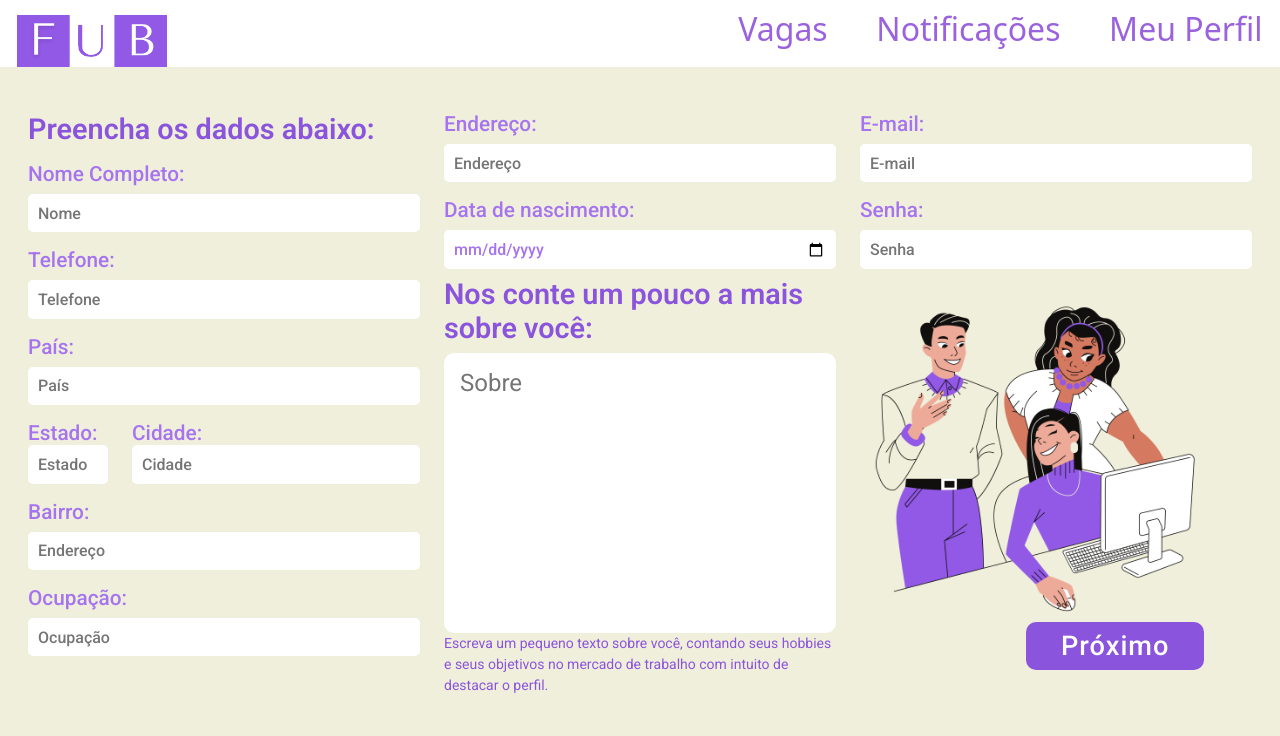
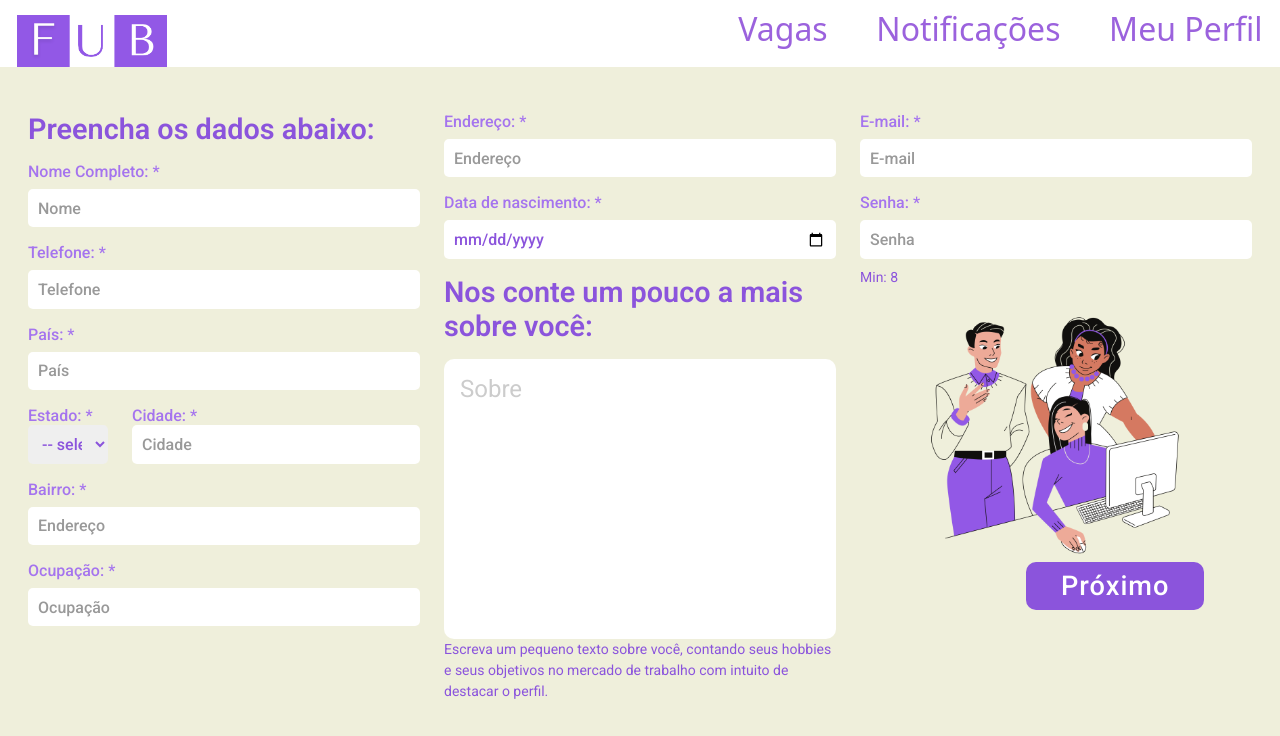
Before and after one commit to Mateus-Oliveira-Monteiro/fub-react, a React (Create React App) app: page /registrar in a window 1280 px wide. Shown: the top 736 px of the page. Built offline with nearby package versions, Linux system fonts and the light colour scheme.

Commit message:
Stylishing register page

```diff
--- a/src/Pages/Login/index.jsx
+++ b/src/Pages/Login/index.jsx
@@ -55,6 +55,12 @@ function Index() {
     }
 
     useEffect(() => {
+        if (localStorage.getItem('token')) {
+            navigate('/home')
+        }
+    }, [])
+
+    useEffect(() => {
         console.table(loginState)
     }, [loginState])
 
@@ -76,7 +82,7 @@ function Index() {
                     <button type="submit">ENTRAR</button>
                     <small className="mt-3">
                         <span>Ainda não é cadastrado? </span>
-                        <Link to="/register">Cadastre-se aqui </Link>!
+                        <Link to="/registrar">Cadastre-se aqui </Link>!
                     </small>
                 </form>
 
--- a/src/Pages/Registrar/index.jsx
+++ b/src/Pages/Registrar/index.jsx
@@ -53,7 +53,7 @@ export default function Register() {
 
         e.preventDefault()
 
-        const { fullname: name, email, password, cellphone: phone, occupation, birthDate, address: street, district, city, state } = registerState;
+        const { fullname: name, email, password, cellphone: phone, occupation, birthDate, address: street, district, city, state, about: description } = registerState;
 
         await loginAxios.post('/user', {
             name,
@@ -65,7 +65,8 @@ export default function Register() {
             street,
             district,
             city,
-            state
+            state,
+            description
         })
             .then(response => {
                 alert('Registrado com sucesso')
@@ -91,44 +92,72 @@ export default function Register() {
                     <div className={'title'}>Preencha os dados abaixo:</div>
 
                     <div className={'input'}>
-                        <label for="fullname">Nome Completo:</label>
-                        <input onChange={ e => handleChange(e) } value={ registerState.fullname } placeholder={'Nome'} id={'fullname'} name={'fullname'} />
+                        <label for="fullname">Nome Completo: *</label>
+                        <input required onChange={ e => handleChange(e) } value={ registerState.fullname } placeholder={'Nome'} id={'fullname'} name={'fullname'} />
                     </div>
 
                     <div className={'input'}>
-                        <label htmlFor="cellphone">Telefone:</label>
-                        <input onChange={ e => handleChange(e) } placeholder={'Telefone'} id={'cellphone'} name={'cellphone'} />
+                        <label htmlFor="cellphone">Telefone: *</label>
+                        <input required onChange={ e => handleChange(e) } placeholder={'Telefone'} id={'cellphone'} name={'cellphone'} type={"number"} maxLength={'12'} />
                     </div>
 
                     <div className={'input'}>
-                        <label htmlFor="country">País:</label>
-                        <input onChange={ e => handleChange(e) } placeholder={'País'} id={'country'} name={'country'} />
+                        <label htmlFor="country">País: *</label>
+                        <input required onChange={ e => handleChange(e) } placeholder={'País'} id={'country'} name={'country'} />
                     </div>
 
                     <div className={'input row d-flex flex-row align-content-around gap-0'}>
 
                         <span className={'d-flex flex-column col-3'}>
-                            <label htmlFor="state">Estado:</label>
-                            <input onChange={ e => handleChange(e) } placeholder={'Estado'} id={'state'} name={'state'} />
+                            <label htmlFor="state">Estado: *</label>
+                            <select required onChange={ e => handleChange(e) } id={'state'} name={'state'}>
+                                <option value={''}>-- select --</option>
+                                <option value={'AC'}>AC</option>
+                                <option value={'AP'}>AP</option>
+                                <option value={'AM'}>AM</option>
+                                <option value={'BA'}>BA</option>
+                                <option value={'CE'}>CE</option>
+                                <option value={'ES'}>ES</option>
+                                <option value={'GO'}>GO</option>
+                                <option value={'MA'}>MA</option>
+                                <option value={'MT'}>MT</option>
+                                <option value={'MS'}>MS</option>
+                                <option value={'MG'}>MG</option>
+                                <option value={'PA'}>PA</option>
+                                <option value={'PB'}>PB</option>
+                                <option value={'PR'}>PR</option>
+                                <option value={'PE'}>PE</option>
+                                <option value={'PI'}>PI</option>
+                                <option value={'RJ'}>RJ</option>
+                                <option value={'RN'}>RN</option>
+                                <option value={'RS'}>RS</option>
+                                <option value={'RO'}>RO</option>
+                                <option value={'RR'}>RR</option>
+                                <option value={'SC'}>SC</option>
+                                <option value={'SP'}>SP</option>
+                                <option value={'SE'}>SE</option>
+                                <option value={'TO'}>TO</option>
+                                <option value={'DF  '}>DF</option>
+                            </select>
                         </span>
 
                         <span className={'d-flex flex-column col-9'}>
 
-                            <label htmlFor="city">Cidade:</label>
-                            <input onChange={ e => handleChange(e) } placeholder={'Cidade'} id={'city'} name={'city'} />
+                            <label htmlFor="city">Cidade: *</label>
+                            <input required onChange={ e => handleChange(e) } placeholder={'Cidade'} id={'city'} name={'city'} />
 
                         </span>
 
                     </div>
 
                     <div className={'input'}>
-                        <label htmlFor="district">Bairro:</label>
-                        <input onChange={ e => handleChange(e) } placeholder={'Endereço'} id={'district'} name={'district'} />
+                        <label htmlFor="district">Bairro: *</label>
+                        <input required onChange={ e => handleChange(e) } placeholder={'Endereço'} id={'district'} name={'district'} />
                     </div>
 
                     <div className={'input'}>
-                        <label htmlFor="occupation">Ocupação:</label>
-                        <input onChange={ e => handleChange(e) } placeholder={'Ocupação'} id={'occupation'} name={'occupation'} />
+                        <label htmlFor="occupation">Ocupação: *</label>
+                        <input required onChange={ e => handleChange(e) } placeholder={'Ocupação'} id={'occupation'} name={'occupation'} />
                     </div>
 
                 </div>
@@ -136,16 +165,16 @@ export default function Register() {
                 <div className={'col-4 d-flex flex-column'}>
 
                     <div className={'input mt-0'}>
-                        <label htmlFor="address">Endereço:</label>
-                        <input onChange={ e => handleChange(e) } placeholder={'Endereço'} id={'address'} name={'address'} />
+                        <label htmlFor="address">Endereço: *</label>
+                        <input required onChange={ e => handleChange(e) } placeholder={'Endereço'} id={'address'} name={'address'} />
                     </div>
 
                     <div className={'input'}>
-                        <label htmlFor="birthDate">Data de nascimento:</label>
-                        <input onChange={ e => handleChange(e) } id={'birthDate'} name={'birthDate'} type={'date'} />
+                        <label htmlFor="birthDate">Data de nascimento: *</label>
+                        <input required onChange={ e => handleChange(e) } id={'birthDate'} name={'birthDate'} type={'date'} />
                     </div>
 
-                    <label htmlFor={'about'} className={'title my-2'}>Nos conte um pouco a mais sobre você:</label>
+                    <label htmlFor={'about'} className={'title my-3'}>Nos conte um pouco a mais sobre você:</label>
 
                     <div className={'input mt-0'}>
                         <textarea onChange={ e => handleChange(e) } placeholder={'Sobre'} id={'about'} name={'about'} />
@@ -158,16 +187,17 @@ export default function Register() {
                 <div className={'col-4'}>
 
                     <div className={'input mt-0'}>
-                        <label htmlFor="email">E-mail:</label>
-                        <input onChange={ e => handleChange(e) } placeholder={'E-mail'} id={'email'} name={'email'} />
+                        <label htmlFor="email">E-mail: *</label>
+                        <input required onChange={ e => handleChange(e) } placeholder={'E-mail'} id={'email'} name={'email'} />
                     </div>
 
                     <div className={'input mt-3'}>
-                        <label htmlFor="password">Senha:</label>
-                        <input onChange={ e => handleChange(e) } placeholder={'Senha'} id={'password'} name={'password'} />
+                        <label htmlFor="password">Senha: *</label>
+                        <input required onChange={ e => handleChange(e) } placeholder={'Senha'} id={'password'} name={'password'} minLength={'8'} />
+                        <small>Min: 8</small>
                     </div>
 
-                    <Image src={ Img11 } width={'90%'} />
+                    <Image src={ Img11 } width={'70%'} className={'d-flex mx-auto'} />
                     <div className={'d-flex justify-content-end px-5'}>
                         <button type={'submit'}>Próximo</button>
                     </div>
--- a/src/Pages/Registrar/registrar.scss
+++ b/src/Pages/Registrar/registrar.scss
@@ -2,6 +2,15 @@ $purple: #8b54dc;
 $light-purple: #a574ee;
 
 #auth-register {
+
+  min-width: 1150px;
+
+  * {
+    &:focus {
+      transition: .3s;
+      background-color: rgba(139, 84, 220, .24);
+    }
+  }
 
   button {
     width: 60%;
@@ -28,6 +37,15 @@ $light-purple: #a574ee;
     &:focus {
       outline: none;
       color: $purple;
+
+      &::placeholder {
+        transition: .2s;
+        color: #999;
+      }
+    }
+
+    &::placeholder {
+      color: #ccc;
     }
   }
 
@@ -54,19 +72,36 @@ $light-purple: #a574ee;
     gap: 8px;
 
     label {
-      font: 500 1.3rem 'Roboto';
+      display: inline;
+      font: 500 100% 'Roboto';
       color: $light-purple;
     }
 
-    input {
+    input, select {
       height: 2.4rem;
       padding: 10px;
       border-radius: 5px;
       border-width: 0;
       font: 500 1rem 'Roboto';
-      color: $light-purple;
+      color: $purple;
+
+      &::placeholder {
+        color: #999;
+      }
     }
 
   }
 
+  /* Chrome, Safari, Edge, Opera */
+  input::-webkit-outer-spin-button,
+  input::-webkit-inner-spin-button {
+    -webkit-appearance: none;
+    margin: 0;
+  }
+
+  /* Firefox */
+  input[type=number] {
+    -moz-appearance: textfield;
+  }
+
 }
```
